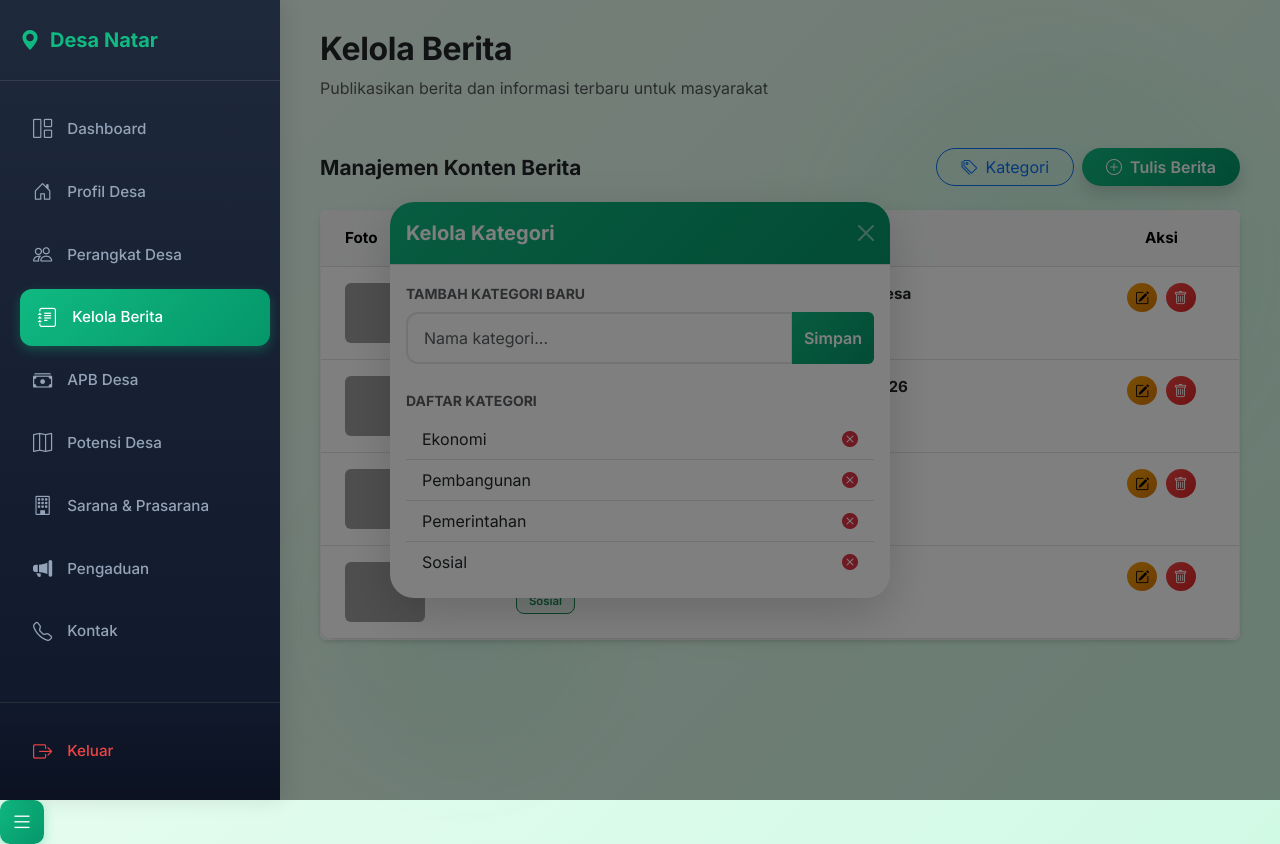
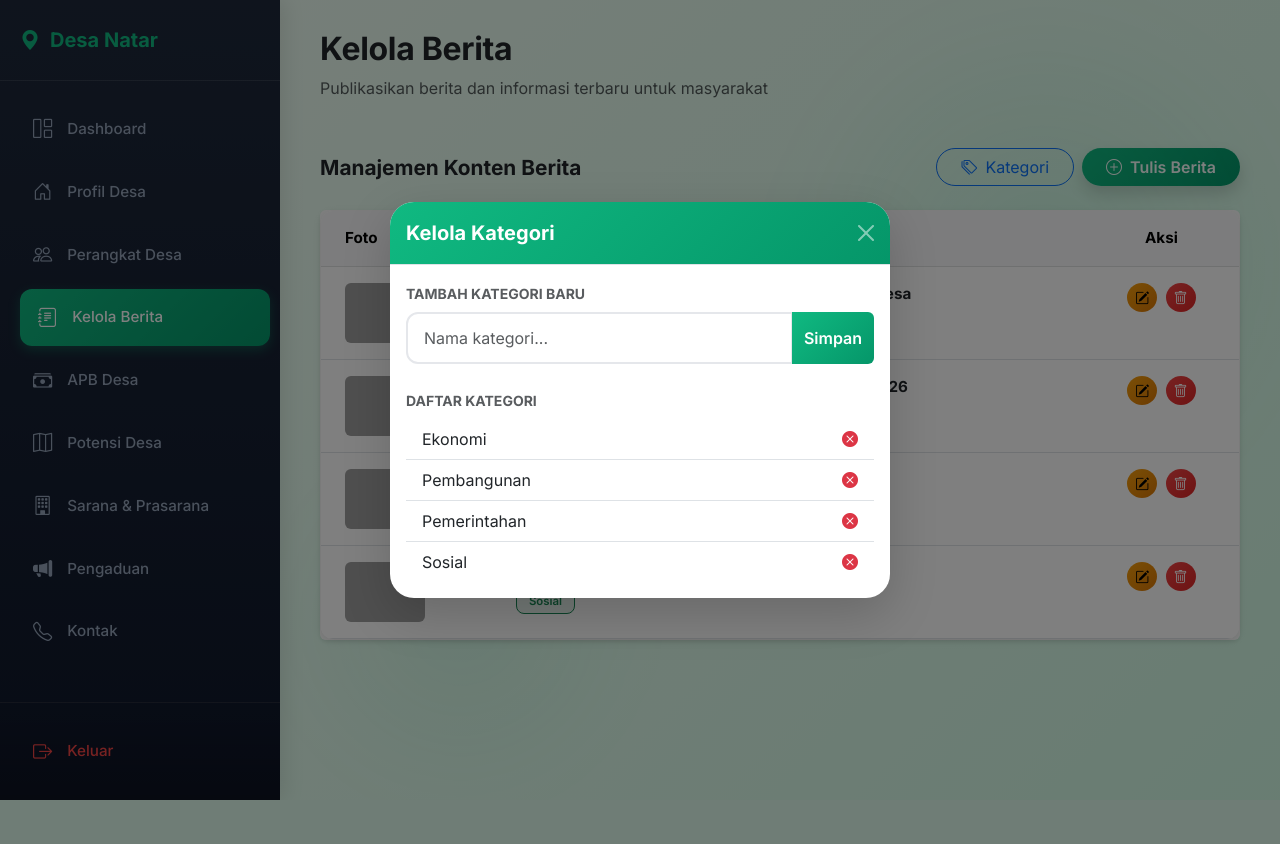
Before and after one commit to nabilaputri04/webnatar, a PHP site: page /admin/manage-berita.php in a window 1280 px wide, after a click on "Kategori". After the commit the page ends 800 px from the top, so only its background shows below. Run offline with PHP 8.4, Linux system fonts and the light colour scheme; a user stored in the database is signed in; data comes from the database, SQL or seed files in the repository; some libraries are stand-ins or nearby versions; grey boxes are pictures that could not be loaded.

Commit message:
perbaikan input data

```diff
--- a/admin/admin-styles.php
+++ b/admin/admin-styles.php
@@ -343,13 +343,17 @@
         border: none;
         box-shadow: 0 20px 60px rgba(0, 0, 0, 0.2);
         position: relative;
-        z-index: 1056;
+        z-index: 10002;
     }
     .modal-backdrop {
-        z-index: 1055;
+        z-index: 10000 !important;
     }
     .modal {
-        z-index: 1055;
+        z-index: 10001 !important;
+    }
+    .modal-dialog {
+        z-index: 10002;
+        position: relative;
     }
     .modal-header {
         background: linear-gradient(135deg, #10b981 0%, #059669 100%);
```
